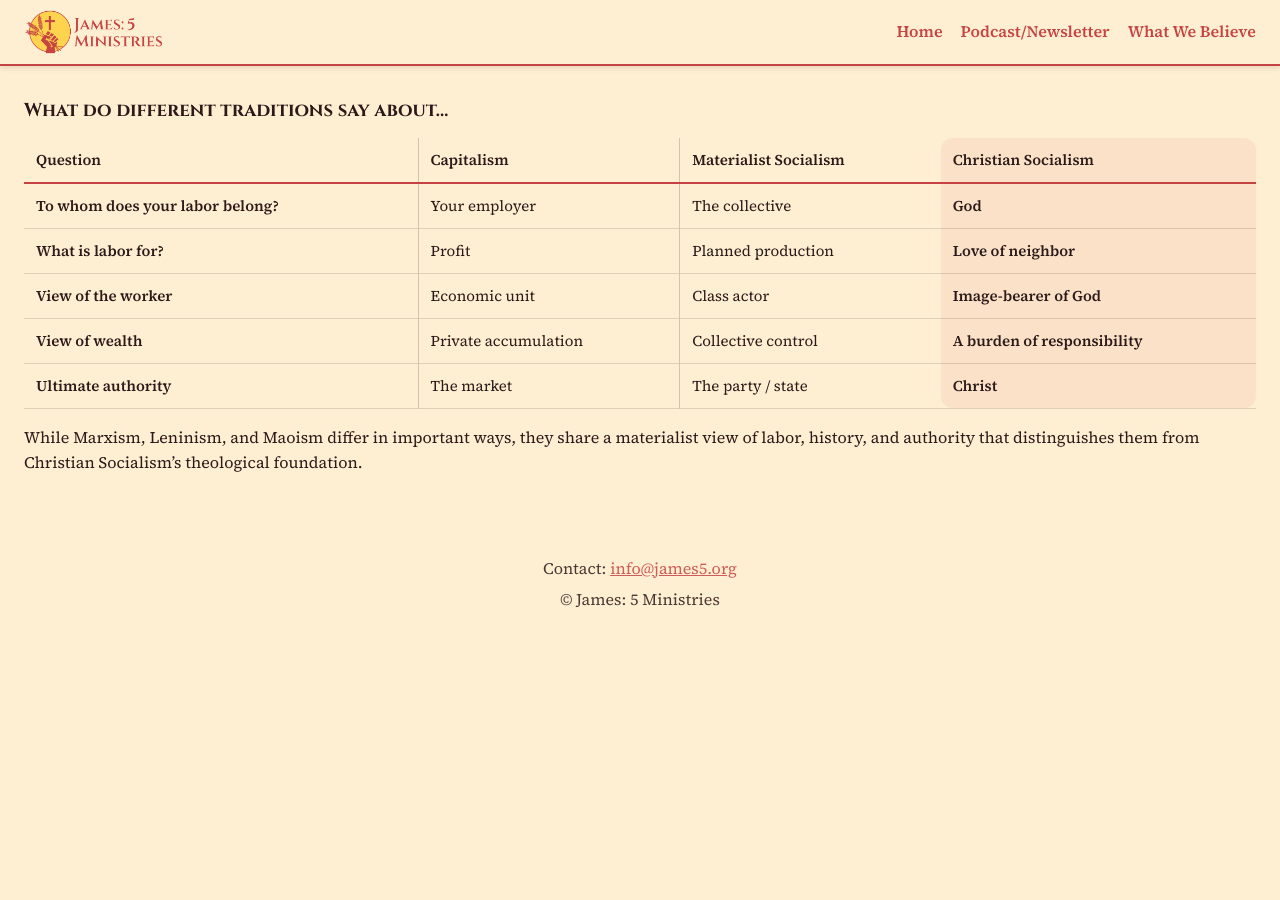
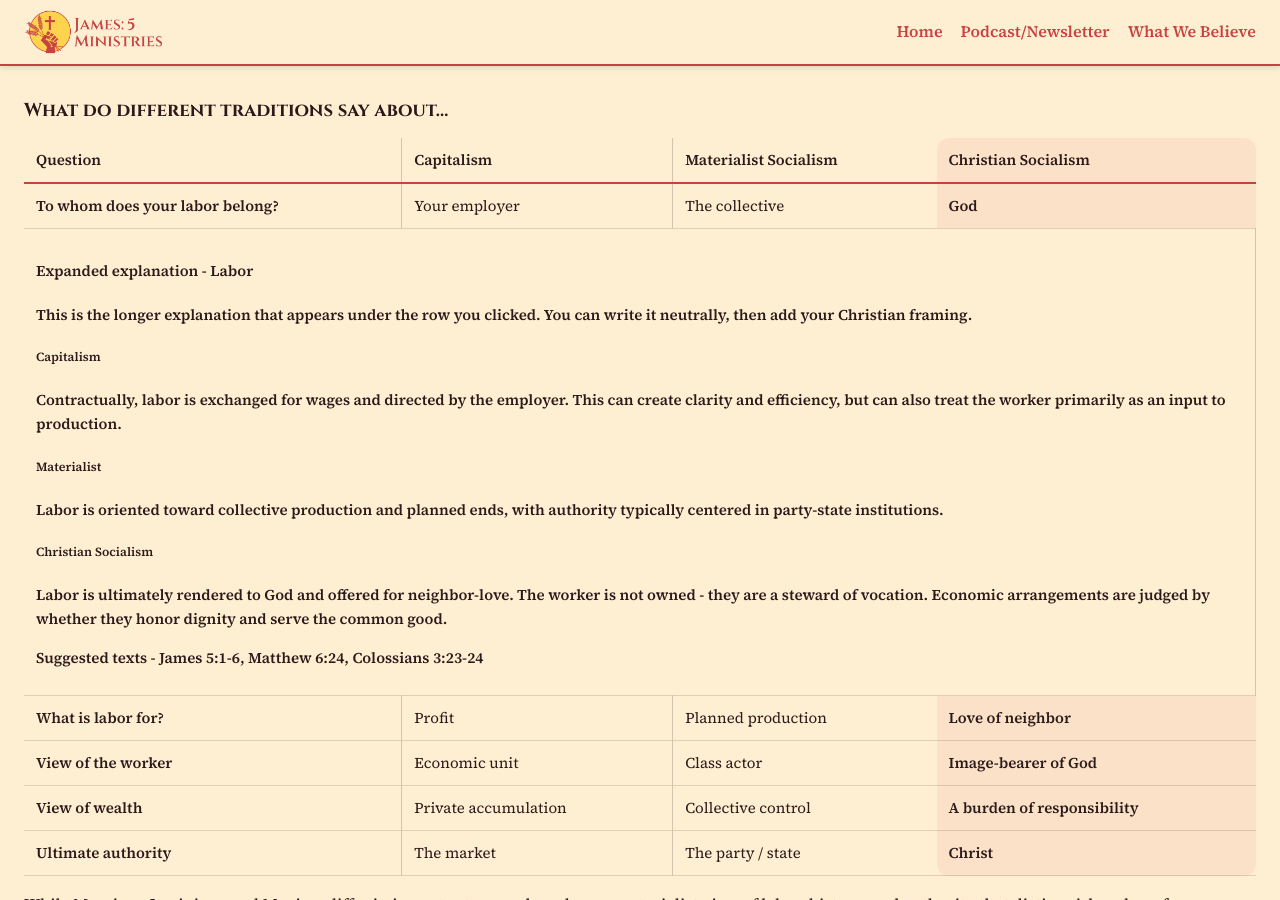
Before and after one commit to james5ministries/james5ministries.github.io, a Jekyll site: the page built from what-we-believe.md, in a window 1280 px wide and 900 px high, scrolled down 302 px. Built offline with Jekyll 4.4.1, drawn with Linux system fonts in a browser that asks for light colours; before the commit the page ends 939 px from its top, so only the background shows below that.

Commit message:
Add expandable comparison table for labor views

```diff
--- a/what-we-believe.md
+++ b/what-we-believe.md
@@ -121,22 +121,74 @@ title: What We Believe
 <section class="comparison-block">
   <h3>What do different traditions say about…</h3>
 
-  <table class="comparison-table">
-    <thead>
-      <tr>
-        <th>Question</th>
-        <th>Capitalism</th>
-        <th>Materialist Socialism</th>
-        <th class="highlight-col">Christian Socialism</th>
-      </tr>
-    </thead>
-    <tbody>
-      <tr>
-        <td><strong>To whom does your labor belong?</strong></td>
-        <td>Your employer</td>
-        <td>The collective</td>
-        <td class="highlight-col">God</td>
-      </tr>
+<table class="comparison-table js-expandable-table">
+  <thead>
+    <tr>
+      <th>Question</th>
+      <th>Capitalism</th>
+      <th>Materialist Socialism</th>
+      <th class="highlight-col">Christian Socialism</th>
+    </tr>
+  </thead>
+
+  <tbody>
+    <tr>
+      <td><strong>To whom does your labor belong?</strong></td>
+
+      <td class="expandable" data-detail="labor" data-col="capitalism">
+        Your employer
+      </td>
+
+      <td class="expandable" data-detail="labor" data-col="materialist">
+        The collective
+      </td>
+
+      <td class="expandable highlight-col" data-detail="labor" data-col="christian">
+        God
+      </td>
+    </tr>
+
+    <tr class="detail-row" data-detail-row="labor">
+      <td colspan="4">
+        <div class="detail-box">
+          <h4>Expanded explanation - Labor</h4>
+
+          <p class="detail-lede">
+            This is the longer explanation that appears under the row you clicked.
+            You can write it neutrally, then add your Christian framing.
+          </p>
+
+          <div class="detail-grid">
+            <div>
+              <h5>Capitalism</h5>
+              <p>
+                Contractually, labor is exchanged for wages and directed by the employer. This can create clarity and
+                efficiency, but can also treat the worker primarily as an input to production.
+              </p>
+            </div>
+
+            <div>
+              <h5>Materialist</h5>
+              <p>
+                Labor is oriented toward collective production and planned ends, with authority typically centered in
+                party-state institutions.
+              </p>
+            </div>
+
+            <div>
+              <h5>Christian Socialism</h5>
+              <p>
+                Labor is ultimately rendered to God and offered for neighbor-love. The worker is not owned - they are a
+                steward of vocation. Economic arrangements are judged by whether they honor dignity and serve the common good.
+              </p>
+              <p class="detail-verses">
+                Suggested texts - James 5:1-6, Matthew 6:24, Colossians 3:23-24
+              </p>
+            </div>
+          </div>
+        </div>
+      </td>
+    </tr>
 
       <tr>
         <td><strong>What is labor for?</strong></td>
@@ -169,3 +221,32 @@ title: What We Believe
   </table>
   <p>While Marxism, Leninism, and Maoism differ in important ways, they share a materialist view of labor, history, and authority that distinguishes them from Christian Socialism’s theological foundation.</p>
 </section>
+
+<script>
+(function(){
+  const table = document.querySelector('.js-expandable-table');
+  if (!table) return;
+
+  const detailRows = table.querySelectorAll('.detail-row');
+
+  function closeAll(){
+    detailRows.forEach(r => r.classList.remove('is-open'));
+  }
+
+  table.addEventListener('click', (e) => {
+    const cell = e.target.closest('td.expandable');
+    if (!cell || !table.contains(cell)) return;
+
+    const id = cell.dataset.detail;
+    if (!id) return;
+
+    const row = table.querySelector(`.detail-row[data-detail-row="${id}"]`);
+    if (!row) return;
+
+    const wasOpen = row.classList.contains('is-open');
+
+    closeAll();
+    if (!wasOpen) row.classList.add('is-open');
+  });
+})();
+</script>
```
